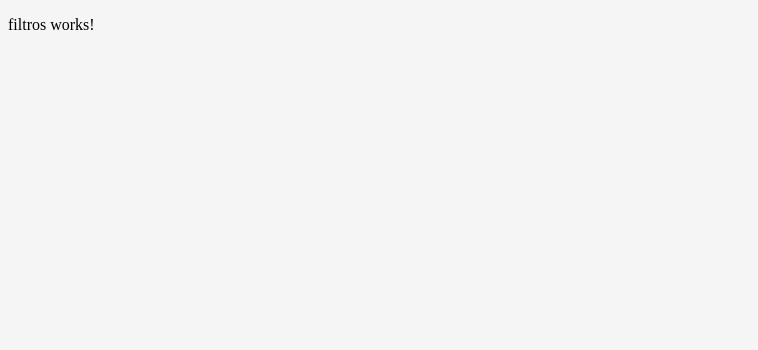
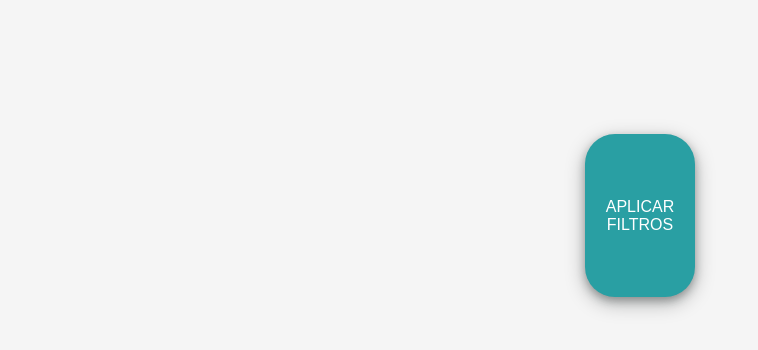
Before and after one commit to Laura-Ale/Films_Matching, an Angular app: page /filtros in a window 1280 px wide. Shown: the top 350 px of the page, without its empty margins (0-758 px from the left). Built offline with nearby package versions, Linux system fonts and the light colour scheme.

Commit message:
Redirección botón filtros

```diff
--- a/src/app/filtros/filtros.component.css
+++ b/src/app/filtros/filtros.component.css
@@ -0,0 +1,17 @@
+.boton{
+    width: 110px; /* Para que no se rompa en dos líneas, y lo translade tal cual. */
+    margin-left: 50%;
+    margin-top: 10%;
+    transform: translateX(-50%);
+    color: #FFFFFF;
+    background-color: #299FA3;
+    border: none;
+    padding-top: 5%;
+    padding-bottom: 5%;
+    font-size: medium;
+    text-transform: uppercase;
+    border-radius: 30px;
+    text-decoration: none;
+    text-align: center;
+    box-shadow: 0 4px 8px 0 #060e0e48, 0 6px 20px 0 #060e0e48;
+}
--- a/src/app/filtros/filtros.component.html
+++ b/src/app/filtros/filtros.component.html
@@ -1 +1,3 @@
-<p>filtros works!</p>
+<div>
+    <button class="boton" [routerLink]="['/peliculas']">{{boton}}</button>
+</div>
--- a/src/app/filtros/filtros.component.ts
+++ b/src/app/filtros/filtros.component.ts
@@ -7,7 +7,11 @@ import { Component, OnInit } from '@angular/core';
 })
 export class FiltrosComponent implements OnInit {
 
-  constructor() { }
+  public boton: string;
+
+  constructor() {
+    this.boton = "aplicar filtros";
+   }
 
   ngOnInit(): void {
   }
```
